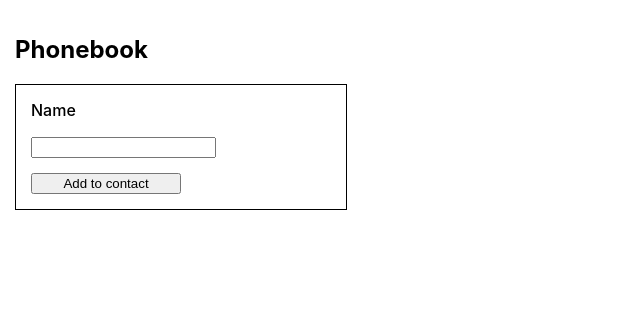
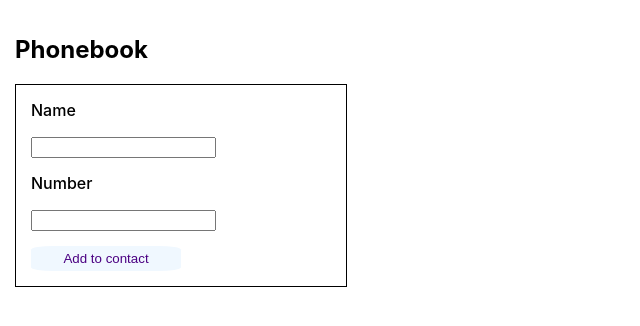
Before and after one commit to uvchuk/goit-react-hw-03-phonebook, a React (Create React App) app: page / in a window 1280 px wide. Shown: the top 326 px of the page, without its empty margins (0-640 px from the left). Built offline with nearby package versions, Linux system fonts and the light colour scheme.

Commit message:
first release

```diff
--- a/src/components/App.jsx
+++ b/src/components/App.jsx
@@ -1,46 +1,81 @@
 import { Component } from 'react';
+import { nanoid } from 'nanoid';
+import { Section } from './Section/Section';
+import { ContactForm } from './ContactForm/ContactForm';
+import { Filter } from './Filter/Filter';
 import { ContactList } from './ContactList/ContactList';
-import { ContactForm } from './ContactForm/ContactForm';
-import { Section } from './Section/Section';
-import { nanoid } from 'nanoid';
+import { Contact } from './Contact/Contact';
 
 class PhoneBook extends Component {
   state = {
     contacts: [],
-    name: '',
+    filter: '',
   };
 
-  getContactName = evt => {
+  getValue = ({ target }) => {
     this.setState({
-      name: evt.target.value,
+      [target.name]: target.value,
     });
   };
 
-  handleCreateContact = evt => {
+  createContact = (evt, name, number) => {
     evt.preventDefault();
     const contact = {
       id: nanoid(),
-      name: this.state.name,
+      name,
+      number,
     };
-    this.state.contacts.push(contact);
-    this.setState({
-      name: '',
-    });
+
+    if (this.checkInContacts(contact.name))
+      return alert(`${contact.name} is already in contacts`);
+    // this.state.contacts.push(contact);
+    // this.forceUpdate();
+    this.setState(prevState => ({
+      contacts: [...prevState.contacts, contact],
+    }));
+  };
+
+  checkInContacts = name => {
+    return this.state.contacts.find(contact =>
+      contact.name.toLowerCase().includes(name.toLowerCase())
+    );
+  };
+
+  filteredContacts = () => {
+    return this.state.contacts.filter(contact =>
+      contact.name.toLowerCase().includes(this.state.filter.toLowerCase())
+    );
+  };
+
+  removeContact = key => {
+    // this.state.contacts.find((contact, index) => {
+    //   if (contact.id === key) this.state.contacts.splice(index, 1);
+    // });
+    const updatedContacts = this.state.contacts.filter(
+      contact => contact.id !== key
+    );
+    this.setState({ contacts: updatedContacts });
   };
 
   render() {
     return (
       <>
         <Section title={'Phonebook'}>
-          <ContactForm
-            getContactName={this.getContactName}
-            typedName={this.state.name}
-            handleCreateContact={this.handleCreateContact}
-          ></ContactForm>
+          <ContactForm createContact={this.createContact}></ContactForm>
         </Section>
         {this.state.contacts.length > 0 && (
           <Section title={'Contacts'}>
-            <ContactList contacts={this.state.contacts}></ContactList>
+            <Filter getValue={this.getValue} setValue={this.state}></Filter>
+            <ContactList>
+              <Contact
+                contacts={
+                  this.state.filter === ''
+                    ? this.state.contacts
+                    : this.filteredContacts()
+                }
+                removeContact={this.removeContact}
+              ></Contact>
+            </ContactList>
           </Section>
         )}
       </>
--- /dev/null
+++ b/src/components/Contact/Contact.jsx
@@ -0,0 +1,17 @@
+export const Contact = ({ contacts, removeContact }) => {
+  return contacts.map(({ id, name, number }) => (
+    <li key={id}>
+      <span>
+        {name}: {number}
+      </span>
+      <button
+        onClick={() => {
+          removeContact(id);
+        }}
+        type="button"
+      >
+        Delete
+      </button>
+    </li>
+  ));
+};
--- a/src/components/ContactForm/ContactForm.jsx
+++ b/src/components/ContactForm/ContactForm.jsx
@@ -1,12 +1,33 @@
+import { Component } from 'react';
 import './ContactForm.module.css';
 
-export const ContactForm = ({
-  handleCreateContact,
-  getContactName,
-  typedName,
-}) => {
+export class ContactForm extends Component {
+  state = {
+    name: '',
+    number: '',
+  };
+
+  getValue = ({ target }) => {
+    this.setState({
+      [target.name]: target.value,
+    });
+  };
+
+  resetStateValues = () => {
+    this.setState({
+      name: '',
+      number: '',
+    });
+  };
+
+  render() {
     return (
-    <form onSubmit={handleCreateContact}>
+      <form
+        onSubmit={evt => {
+          this.props.createContact(evt, this.state.name, this.state.number);
+          this.resetStateValues();
+        }}
+      >
         <label>
           <p>Name</p>
           <input
@@ -15,11 +36,24 @@ export const ContactForm = ({
             pattern="^[a-zA-Zа-яА-Я]+(([' -][a-zA-Zа-яА-Я ])?[a-zA-Zа-яА-Я]*)*$"
             title="Name may contain only letters, apostrophe, dash and spaces. For example Adrian, Jacob Mercer, Charles de Batz de Castelmore d'Artagnan"
             required
-          onChange={getContactName}
-          value={typedName}
+            onChange={this.getValue}
+            value={this.state.name}
+          />
+        </label>
+        <label>
+          <p>Number</p>
+          <input
+            type="tel"
+            name="number"
+            pattern="\+?\d{1,4}?[-.\s]?\(?\d{1,3}?\)?[-.\s]?\d{1,4}[-.\s]?\d{1,4}[-.\s]?\d{1,9}"
+            title="Phone number must be digits and can contain spaces, dashes, parentheses and can start with +"
+            required
+            onChange={this.getValue}
+            value={this.state.number}
           />
         </label>
         <button type="submit">Add to contact</button>
       </form>
     );
-};
+  }
+}
--- a/src/components/ContactList/ContactList.jsx
+++ b/src/components/ContactList/ContactList.jsx
@@ -1,9 +1,3 @@
-export const ContactList = ({ contacts }) => {
-  return (
-    <ul>
-      {contacts.map(({ id, name }) => (
-        <li key={id}>{name}</li>
-      ))}
-    </ul>
-  );
+export const ContactList = ({ children }) => {
+  return <ul>{children}</ul>;
 };
--- /dev/null
+++ b/src/components/Filter/Filter.jsx
@@ -0,0 +1,13 @@
+export const Filter = ({ getValue, setValue }) => {
+  return (
+    <label>
+      <p>Find contacts by name</p>
+      <input
+        name="filter"
+        type="text"
+        onChange={getValue}
+        value={setValue.filter}
+      />
+    </label>
+  );
+};
--- a/src/components/Section/Section.module.css
+++ b/src/components/Section/Section.module.css
@@ -1,3 +1,19 @@
 section {
-    padding: 15px;
+  padding: 15px;
 }
+
+button {
+  font-weight: 500;
+  padding: 5px;
+  cursor: pointer;
+  color: indigo;
+  background-color: aliceblue;
+  outline: none;
+  border: none;
+  border-radius: 15%;
+  transition: background-color, 250ms, cubic-bezier;
+}
+
+button:hover {
+  background-color: darkgray;
+}
```
Lines whose indentation alone changed are shown as unchanged.
